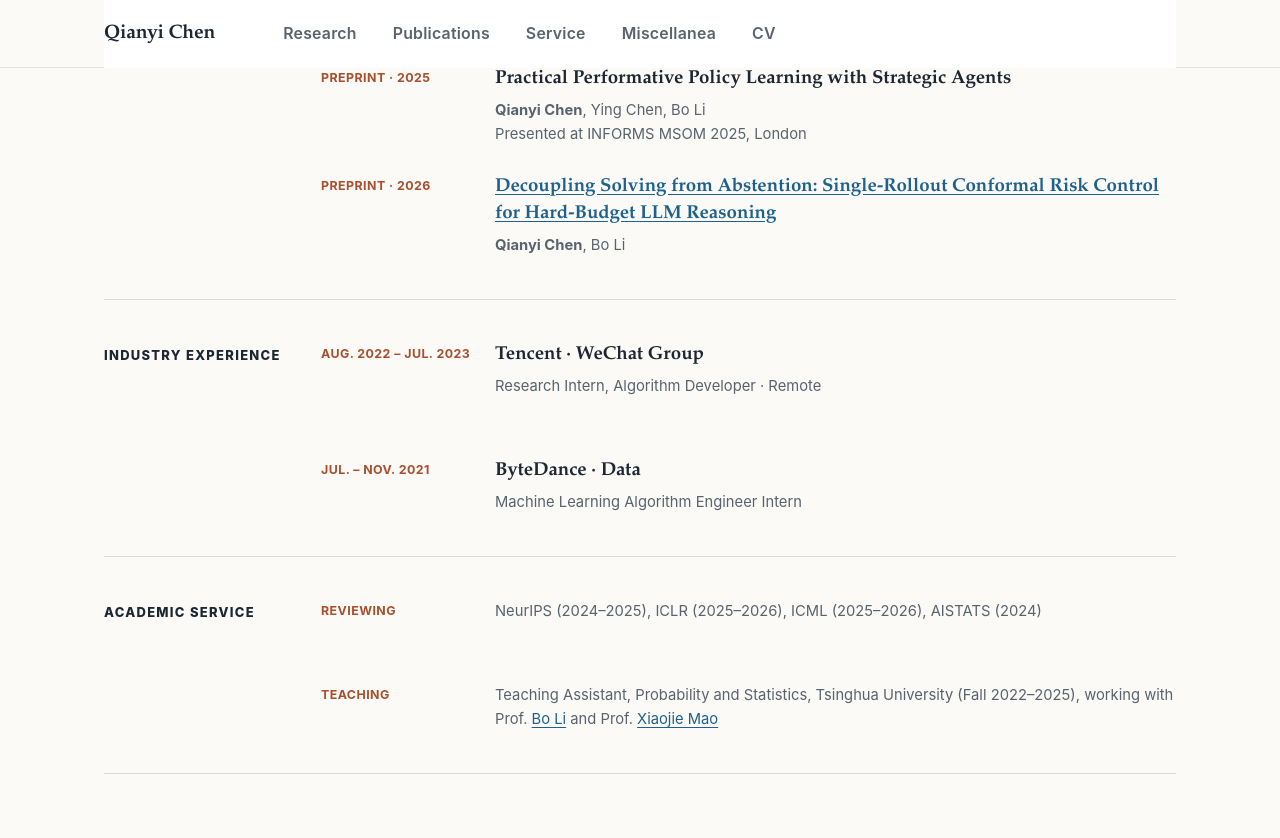
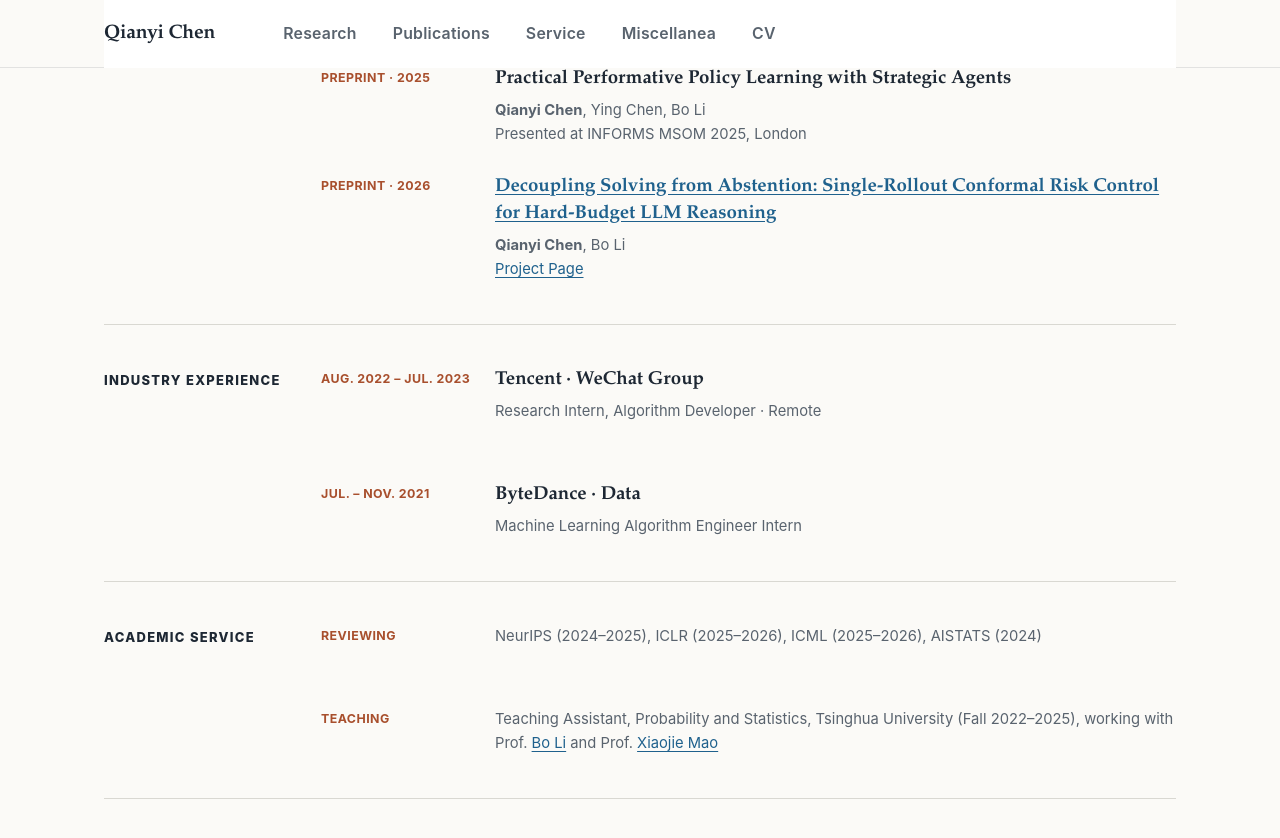
Before and after one commit to Cqyiiii/cqyiiii.github.io, a Jekyll site: the page built from _pages/cv.md, in a window 1280 px wide and 900 px high, scrolled down 1690 px. Shown: the top 838 px of the window. Built offline with Jekyll 4.4.1, drawn with Linux system fonts in a browser that asks for light colours.

Commit message:
Link the Tail-CRC project page in the web and downloadable CV

```diff
--- a/_pages/cv.md
+++ b/_pages/cv.md
@@ -124,6 +124,7 @@ redirect_from:
           <div>
             <h4><a href="https://arxiv.org/pdf/2611.31065">Decoupling Solving from Abstention: Single-Rollout Conformal Risk Control for Hard-Budget LLM Reasoning</a></h4>
             <p><strong>Qianyi Chen</strong>, Bo Li</p>
+            <p><a href="https://cqyiiii.github.io/tail-crc/">Project Page</a></p>
           </div>
         </div>
       </section>
```
Also changed, not shown: 1 other file.
